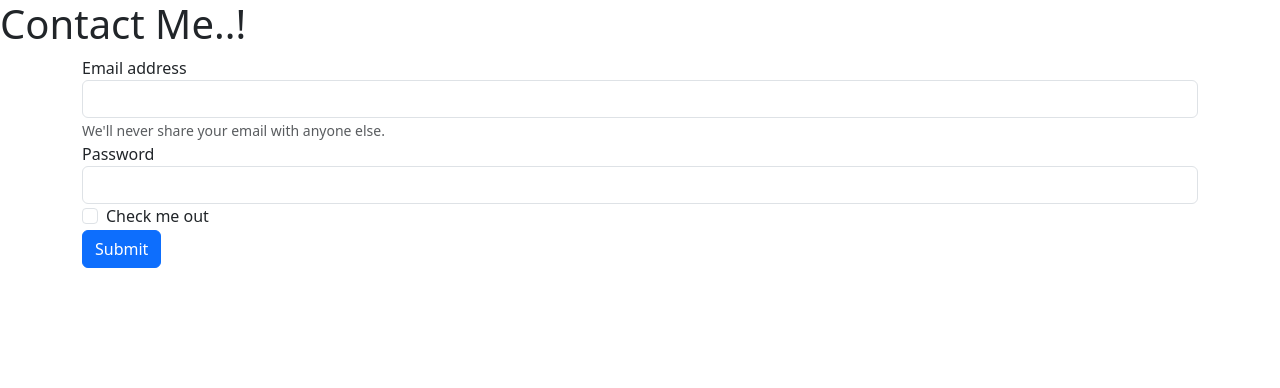
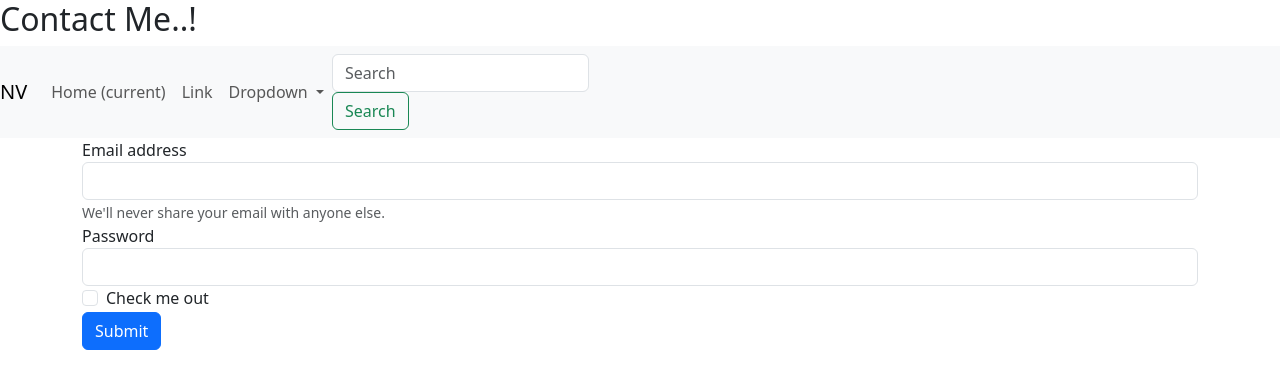
Before and after one commit to nikhilvyas12/gitlab_test, a plain HTML site: page contactUS.html in a window 1280 px wide. Drawn offline with nearby package versions, Linux system fonts and the light colour scheme.

Commit message:
improved contactuspage

```diff
--- a/contactUS.html
+++ b/contactUS.html
@@ -7,7 +7,42 @@
     <link href="https://cdn.jsdelivr.net/npm/bootstrap@5.3.3/dist/css/bootstrap.min.css" rel="stylesheet" integrity="sha384-QWTKZyjpPEjISv5WaRU9OFeRpok6YctnYmDr5pNlyT2bRjXh0JMhjY6hW+ALEwIH" crossorigin="anonymous">
   </head>
   <body>
-    <h1>Contact Me..!</h1>
+    <h2>Contact Me..!</h2>
+
+    <nav class="navbar navbar-expand-lg navbar-light bg-light">
+        <a class="navbar-brand" href="#">NV</a>
+        <button class="navbar-toggler" type="button" data-toggle="collapse" data-target="#navbarSupportedContent" aria-controls="navbarSupportedContent" aria-expanded="false" aria-label="Toggle navigation">
+          <span class="navbar-toggler-icon"></span>
+        </button>
+
+        <div class="collapse navbar-collapse" id="navbarSupportedContent">
+          <ul class="navbar-nav mr-auto">
+            <li class="nav-item active">
+              <a class="nav-link" href="#">Home <span class="sr-only">(current)</span></a>
+            </li>
+            <li class="nav-item">
+              <a class="nav-link" href="#">Link</a>
+            </li>
+            <li class="nav-item dropdown">
+              <a class="nav-link dropdown-toggle" href="#" id="navbarDropdown" role="button" data-toggle="dropdown" aria-haspopup="true" aria-expanded="false">
+                Dropdown
+              </a>
+              <div class="dropdown-menu" aria-labelledby="navbarDropdown">
+                <a class="dropdown-item" href="#">Action</a>
+                <a class="dropdown-item" href="#">Another action</a>
+                <div class="dropdown-divider"></div>
+                <a class="dropdown-item" href="#">Something else here</a>
+              </div>
+            </li>
+          </ul>
+          <form class="form-inline my-2 my-lg-0">
+            <input class="form-control mr-sm-2" type="search" placeholder="Search" aria-label="Search">
+            <button class="btn btn-outline-success my-2 my-sm-0" type="submit">Search</button>
+          </form>
+        </div>
+      </nav>
+
+
    <div class="container">
     <form>
         <div class="form-group">
```
